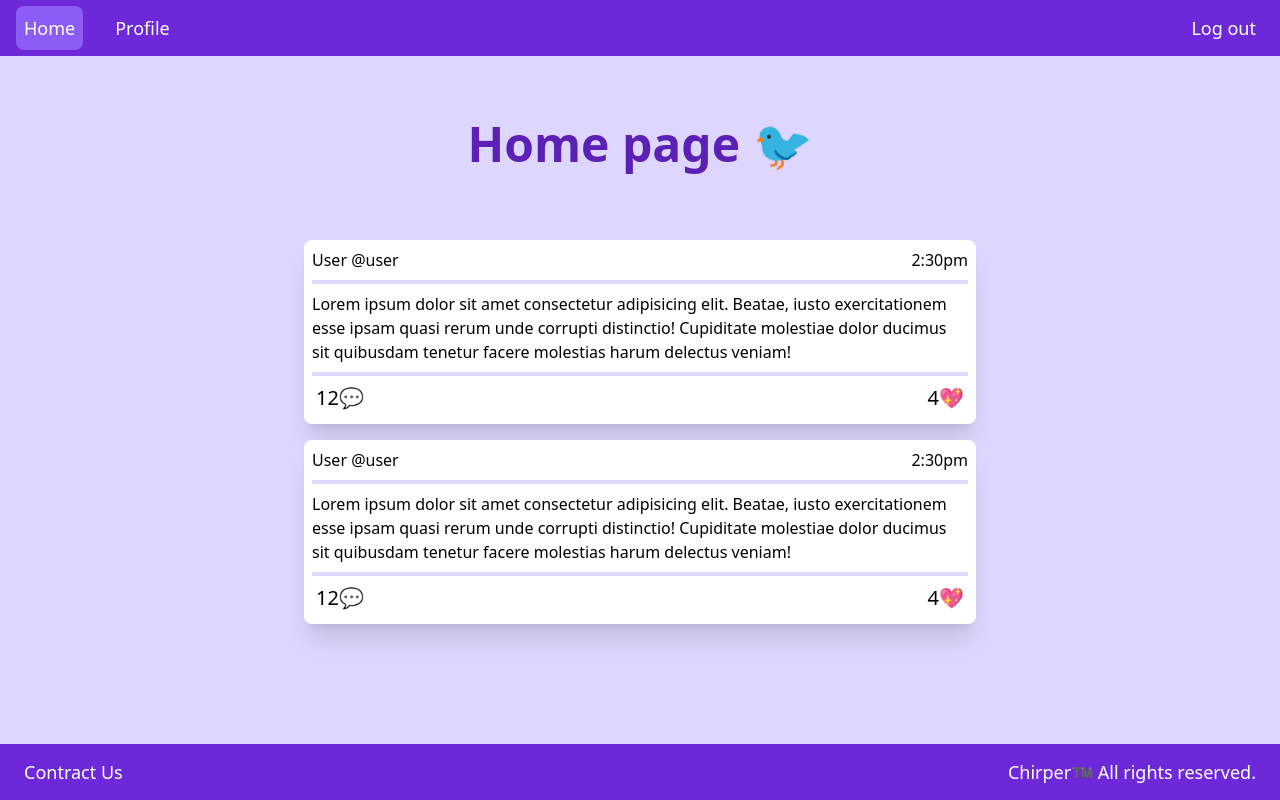
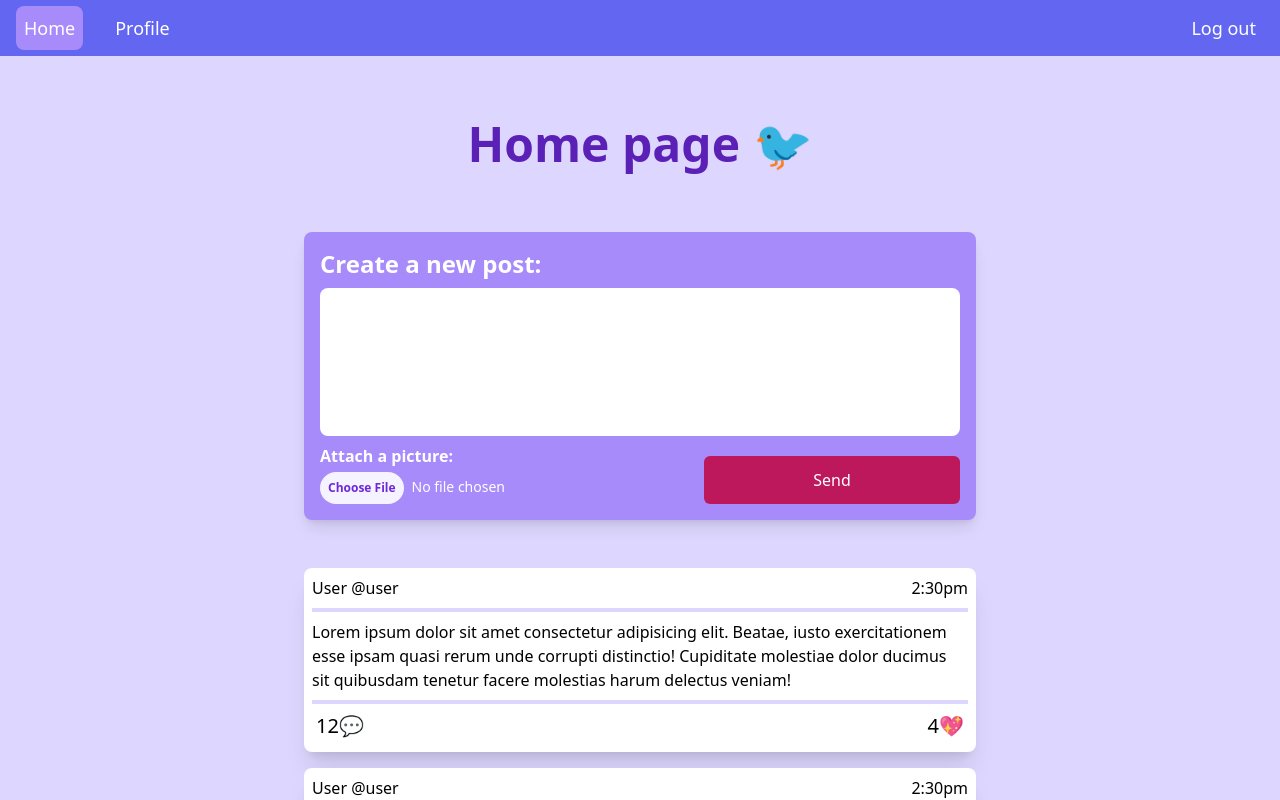
Before and after one commit to soronen/chirper, a React (Create React App) app in the folder client/: page / in a window 1280 px wide. Shown: the top 800 px of the page. Built offline with nearby package versions, Linux system fonts and the light colour scheme.

Commit message:
new post form + css

```diff
--- a/client/src/App.js
+++ b/client/src/App.js
@@ -17,10 +17,10 @@ import About from './pages/About'
 function App() {
 
   return (
-    <div className=' bg-violet-200 min-h-screen flex flex-col'>
+    <div className='bg-indigo-500 min-h-screen flex flex-col'>
       <HashRouter basename='/'>
         <Navbar></Navbar>
-        <div className='min-h-full flex-grow'>
+        <div className='min-h-full flex-grow bg-violet-200'>
           <Routes>
             <Route path='/' element={<Home></Home>}></Route>
             <Route path='/profile' element={<Profile></Profile>}></Route>
--- a/client/src/components/Chirp.jsx
+++ b/client/src/components/Chirp.jsx
@@ -3,7 +3,7 @@ import { Link } from 'react-router-dom'
 
 function Chirp() {
   return (
-    <div className='bg-white text-black rounded-lg p-2 m-2 shadow-xl w-4/5 max-w-2xl'>
+    <div className='bg-white text-black rounded-lg p-2 m-2 shadow-xl w-5/6 max-w-2xl'>
       <div className='flex justify-between pb-2'>
         <Link to='/user/exampleid' className='hover:underline'>
           <h1>User @user</h1>
--- a/client/src/components/Footer.jsx
+++ b/client/src/components/Footer.jsx
@@ -8,12 +8,12 @@ function Footer() {
   const location = useLocation()
   return (
     <header>
-    <div className='bg-violet-700 text-white h-14 text-lg flex flex-row justify-between items-center px-4 gap-6'>
-        <Link to='/about' className='rounded-lg p-2 hover:bg-violet-500' style={{ 'backgroundColor': location.pathname === '/about' ? '#8b5cf6' : '' }} onClick={window.scrollTo(0, 0)}>
+    <footer className='bg-indigo-500 text-white h-20 text-lg flex flex-row justify-between items-center px-4 gap-6'>
+        <Link to='/about' className='rounded-lg p-2 hover:bg-violet-400' style={{ 'backgroundColor': location.pathname === '/about' ? '#a78bfa' : '' }} onClick={window.scrollTo(0, 0)}>
           <h1>Contract Us</h1>
         </Link>
-        <h1 className='rounded-lg p-2'>Chirper™️ All rights reserved.</h1>
-    </div>
+        <h1 className='rounded-lg p-2 text-sm'>Chirper™️ All rights reserved.</h1>
+    </footer>
   </header>
   )
 }
--- a/client/src/components/LoginForm.jsx
+++ b/client/src/components/LoginForm.jsx
@@ -2,7 +2,7 @@ import React from 'react'
 import { useState } from 'react'
 
 function LoginForm() {
-  const [email, setEmail] = useState('')
+  const [username, setUsername] = useState('')
   const [password, setPassword] = useState('')
 
   const handlesubmit = () => {}
@@ -10,15 +10,15 @@ function LoginForm() {
   return (
     <form
       onSubmit={handlesubmit}
-      className='flex flex-col bg-pink-400 text-white p-3 rounded-lg'
+      className='flex flex-col bg-violet-400 text-white p-3 rounded-lg'
     >
       <h3 className='text-2xl font-bold pb-2'>Log in</h3>
       <label>Username: </label>
       <input
         className='text-black rounded-md p-1'
-        type='email'
-        onChange={(e) => setEmail(e.target.value)}
-        value={email}
+        type='text'
+        onChange={(e) => setUsername(e.target.value)}
+        value={username}
       />
       <label className='pt-2'>Password: </label>
       <input
@@ -27,7 +27,10 @@ function LoginForm() {
         onChange={(e) => setPassword(e.target.value)}
         value={password}
       />
-      <button className='bg-violet-600 hover:bg-violet-500 mt-3 p-2 rounded-md'>
+      <button
+        type='submit'
+        className='bg-pink-700 hover:bg-pink-500 mt-3 p-2 rounded-md'
+      >
         Log in
       </button>
     </form>
--- a/client/src/components/LoginOrSignup.jsx
+++ b/client/src/components/LoginOrSignup.jsx
@@ -3,20 +3,32 @@ import { Link } from 'react-router-dom'
 import LoginForm from './LoginForm'
 import { useLocation } from 'react-router-dom'
 
-
 function LoginOrSignup() {
   const location = useLocation()
   const [loginPopupVisible, setLoginPopupVisible] = useState(false)
 
-  const toggleLogin = () => {
+  const toggleLogin = (e) => {
+    e.target.style.backgroundColor = '#c026d3'
     console.log('toggle', loginPopupVisible)
     loginPopupVisible ? setLoginPopupVisible(false) : setLoginPopupVisible(true)
   }
 
   return (
     <>
-      <button onClick={toggleLogin} className='rounded-lg p-2 hover:bg-violet-500' style={{ 'backgroundColor': loginPopupVisible ? '#8b5cf6' : '' }}>Login</button>
-      <Link to='/register' className='rounded-lg p-2 hover:bg-violet-500' style={{ 'backgroundColor': location.pathname === '/register' ? '#8b5cf6' : '' }}>
+      <button
+        onClick={toggleLogin}
+        className='rounded-lg p-2 hover:bg-violet-400'
+        style={{ backgroundColor: loginPopupVisible ? '#a78bfa' : '' }}
+      >
+        Login
+      </button>
+      <Link
+        to='/register'
+        className='rounded-lg p-2 hover:bg-violet-400'
+        style={{
+          backgroundColor: location.pathname === '/register' ? '#a78bfa' : '',
+        }}
+      >
         <h1>Sign up</h1>
       </Link>
       <div
--- a/client/src/components/Navbar.jsx
+++ b/client/src/components/Navbar.jsx
@@ -25,18 +25,18 @@ function Navbar() {
 
   return (
     <header>
-      <div className='bg-violet-700 text-white h-14 text-lg flex flex-row justify-between items-center px-4'>
+      <div className='bg-indigo-500 text-white h-14 text-lg flex flex-row justify-between items-center px-4'>
         <div className='flex gap-6'>
-          <Link to='/' className='rounded-lg p-2 hover:bg-violet-500' style={{ 'backgroundColor': location.pathname === '/' ? '#8b5cf6' : '' }}>
+          <Link to='/' className='rounded-lg p-2 hover:bg-violet-400' style={{ 'backgroundColor': location.pathname === '/' ? '#a78bfa' : '' }}>
             <h1>Home</h1>
           </Link>
-          <Link to='/profile' className='rounded-lg p-2 hover:bg-violet-500' style={{ 'backgroundColor': location.pathname === '/profile' ? '#8b5cf6' : '' }}>
+          <Link to='/profile' className='rounded-lg p-2 hover:bg-violet-400' style={{ 'backgroundColor': location.pathname === '/profile' ? '#a78bfa' : '' }}>
             <h1>Profile</h1>
           </Link>
         </div>
         <div className='flex flex-row gap-6'>
           {loggedIn ? (
-            <button onClick={toggleLogOut} className='rounded-lg p-2 hover:bg-violet-500'>Log out</button>
+            <button onClick={toggleLogOut} className='rounded-lg p-2 hover:bg-violet-400'>Log out</button>
           ) : (
             <LoginOrSignup></LoginOrSignup>
           )}
--- a/client/src/components/NewChirp.jsx
+++ b/client/src/components/NewChirp.jsx
@@ -1,7 +1,50 @@
-import React from 'react'
+import React, { useState } from 'react'
 
 function NewChirp() {
-  return <div>NewChirp</div>
+  const [chirp, setChirp] = useState('')
+  const handleSubmit = (e) => {
+    e.preventDefault()
+    console.log(chirp)
+    console.log(e)
+
+    if (chirp.length > 280) {
+      alert('Posts must be fever than 280 characters!')
+    }
+  }
+
+  return (
+    <form
+      onSubmit={handleSubmit}
+      className='flex flex-col bg-violet-400 text-white p-4 rounded-lg shadow-lg w-5/6 max-w-2xl mb-10 h-72'
+    >
+      <h3 className='text-2xl font-bold pb-2'>Create a new post:</h3>
+      <textarea
+        class='text-black resize-none autofill:no rounded-lg p-2 flex-grow'
+        type='text'
+        onChange={(e) => setChirp(e.target.value)}
+        value={chirp}
+      />
+      <div className='flex justify-between items-end'>
+        <div>
+          <h1 class='font-bold pt-2 pb-1'>Attach a picture:</h1>
+          <input
+            type='file'
+            accept='image/png, image/gif, image/jpeg'
+            className='block w-full text-sm text-white file:mr-2 file:py-2 file:px-2 file:rounded-full file:border-0 file:text-xs file:font-semibold
+          file:bg-violet-50 file:text-violet-700 hover:file:bg-violet-100
+    '
+          />
+        </div>
+
+        <button
+          type='submit'
+          className='bg-pink-700 hover:bg-pink-500 mt-3 p-3  rounded-md w-2/5'
+        >
+          Send
+        </button>
+      </div>
+    </form>
+  )
 }
 
 export default NewChirp
--- a/client/src/pages/Home.jsx
+++ b/client/src/pages/Home.jsx
@@ -1,6 +1,7 @@
 import React from 'react'
 import { Link } from 'react-router-dom'
 import Chirp from '../components/Chirp'
+import NewChirp from '../components/NewChirp'
 
 function Home() {
   return (
@@ -8,6 +9,7 @@ function Home() {
       <div className='text-5xl font-extrabold text-violet-800 text-center py-16'>Home page 🐦</div>
 
       <ul className='flex flex-col items-center'>
+        <NewChirp></NewChirp>
         <Chirp></Chirp>
         <Chirp></Chirp>
       </ul>
--- a/client/src/pages/Signup.jsx
+++ b/client/src/pages/Signup.jsx
@@ -14,31 +14,31 @@ function Signup() {
       <div className=' flex flex-col items-center'>
         <form
           onSubmit={handlesubmit}
-          className='flex flex-col bg-pink-400 text-white p-4 rounded-lg w-3/6 shadow-xl'
+          className='flex flex-col bg-violet-400 text-white p-4 rounded-lg w-3/6 shadow-xl'
         >
           <h3 className='text-2xl font-bold pb-4'>Register</h3>
-          <label className=''>Username: </label>
+          <label className='pb-1'>Username: </label>
           <input
             className='text-black rounded-md p-1'
             type='email'
             onChange={(e) => setEmail(e.target.value)}
             value={email}
           />
-          <label className='pt-4'>Password: </label>
+          <label className='pb-1 pt-4'>Password: </label>
           <input
             className='text-black rounded-md p-1'
             type='password'
             onChange={(e) => setPassword(e.target.value)}
             value={password}
           />
-          <label className='pt-4'>Retype password: </label>
+          <label className='pb-1 pt-4'>Retype password: </label>
           <input
             className='text-black rounded-md p-1'
             type='password'
             onChange={(e) => setPassword(e.target.value)}
             value={password}
           />
-          <button className='bg-violet-600 hover:bg-violet-500 mt-10 p-6 rounded-md text-xl font-bold'>
+          <button className='bg-pink-700 hover:bg-pink-500 mt-10 p-6 rounded-md text-xl font-bold'>
             Submit
           </button>
         </form>
```
